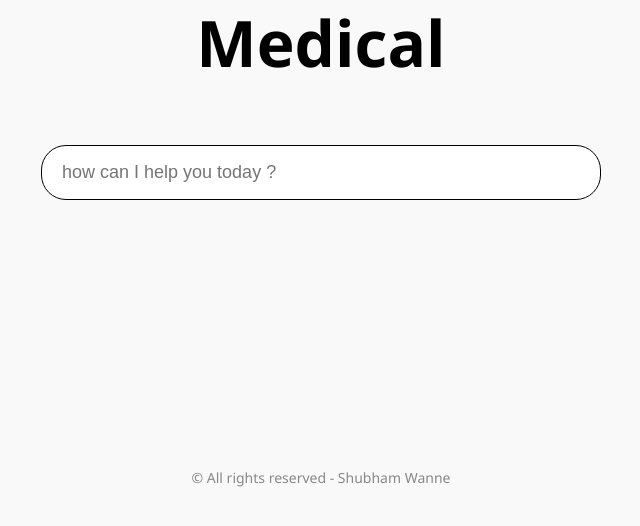
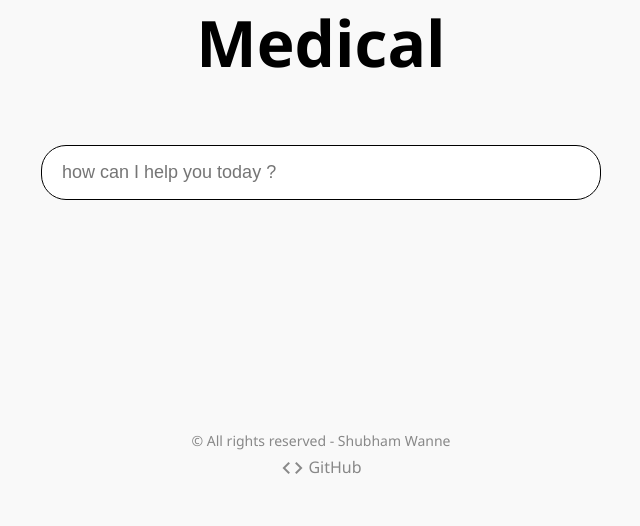
Before and after one commit to ShubhamWanne/medical-assistant-ai, a Flask app: page / in a window 1280 px wide. Shown: the part 203-729 px from the top of the page, without its empty margins (319-959 px from the left). Run offline with Flask 3, Linux system fonts and the light colour scheme.

```diff
--- a/src/templates/index.html
+++ b/src/templates/index.html
@@ -224,7 +224,7 @@
             i = 0;
             input.setAttribute("placeholder", "");
             typeEffect();
-          }, 30000);
+          }, 60000);
         }
       }
 
@@ -249,6 +249,9 @@
   </script>
 </head>
 <body>
+  <a href="https://github.com/ShubhamWanne/medical-assistant-ai" target="_blank" style="position: absolute; top: 10px; right: 10px; color: #000; text-decoration: none; font-size: 24px; display: flex; align-items: center; gap: 4px;">
+    <span class="material-icons">fork_right</span>
+  </a>
   <div class="container">
     <div class="title">
       <div class="languages">
@@ -270,8 +273,12 @@
   <div class="spinner-overlay" id="spinnerOverlay">
     <div class="spinner"></div>
   </div>
-  <footer style="position: absolute; bottom: 10px; width: 100%; text-align: center; font-size: 14px; color: #888;">
+  <footer style="position: absolute; bottom: 10px; width: 100%; text-align: center; font-size: 14px; color: #888; line-height: 1.8;">
     © All rights reserved - Shubham Wanne
+  <br>
+    <a href="https://github.com/ShubhamWanne/medical-assistant-ai" target="_blank" style="color: #888; text-decoration: none; font-size: 16px; display: inline-flex; align-items: center; gap: 4px;">
+      <span class="material-icons">code</span> GitHub
+    </a>
   </footer>
 </body>
 </html>
```
